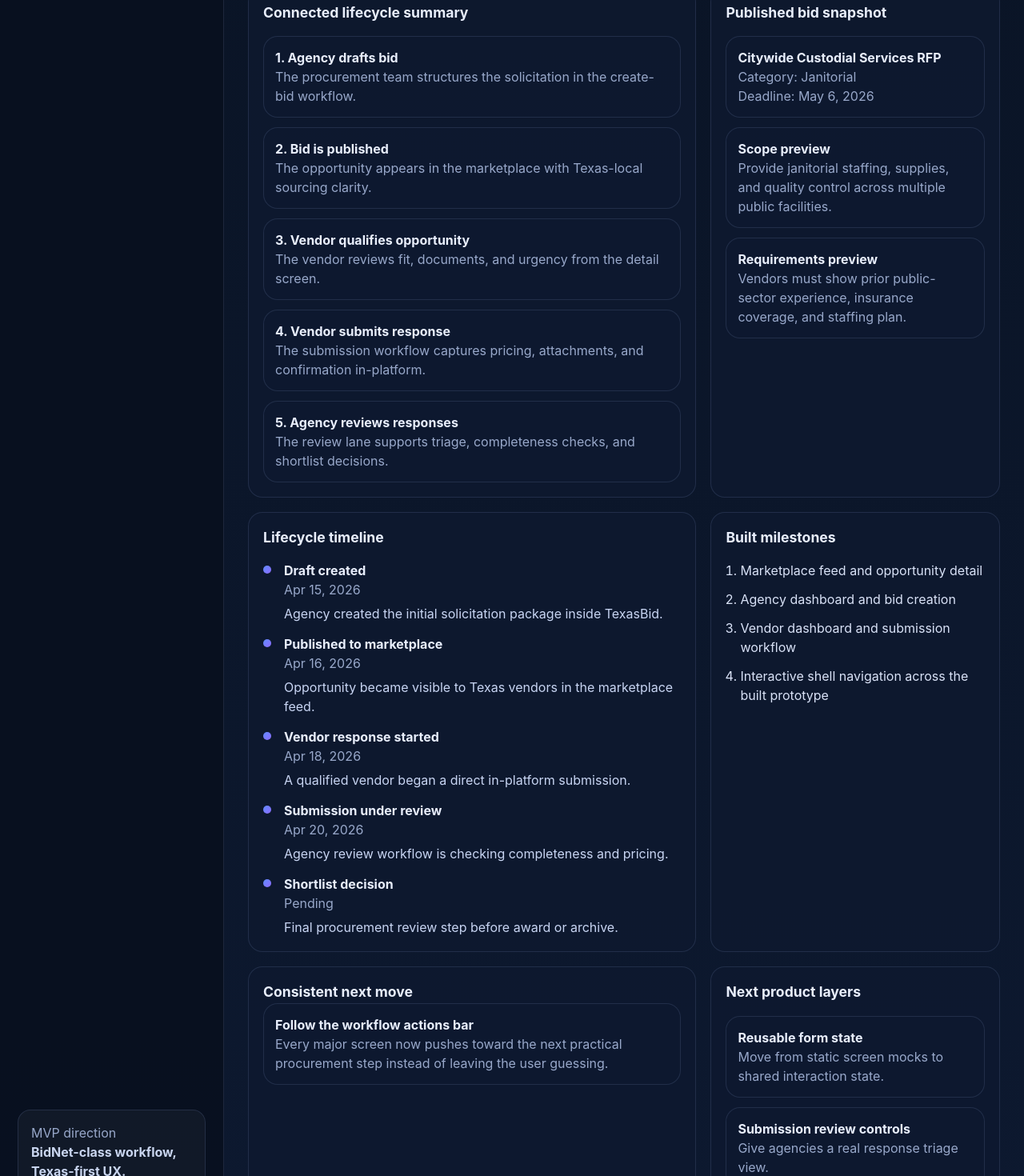
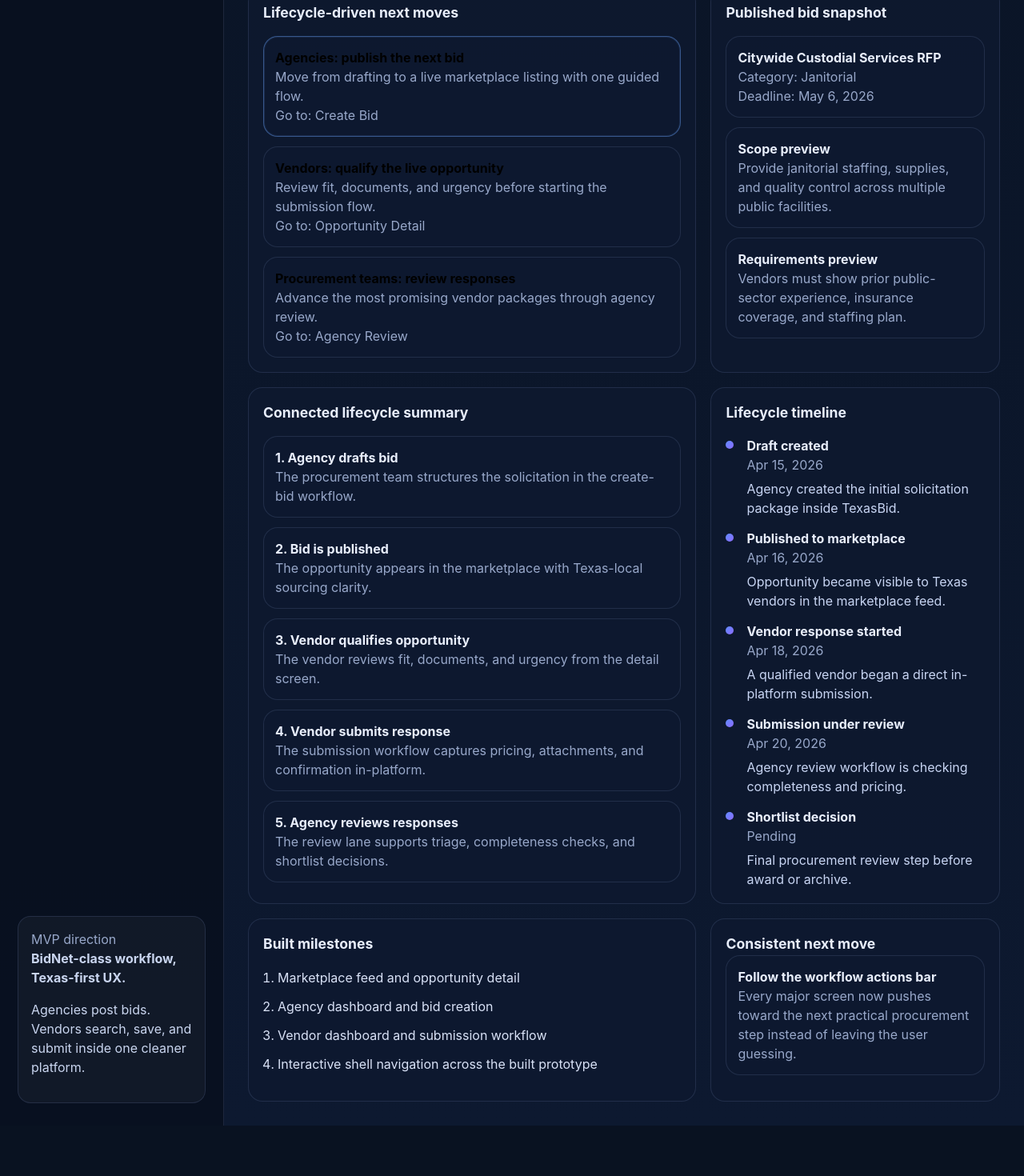
Before and after one commit to kinectic/texas-bid-consumer-portal, a React (Vite) app in the folder texas-bid-portal/: page / in a window 1280 px wide. Shown: the part 1360-2830 px from the top of the page at 80% size. After the commit the page ends 2767 px from the top, so only its background shows below. Built offline with nearby package versions, Linux system fonts and the light colour scheme.

Commit message:
Add lifecycle-driven home call-to-actions

```diff
--- a/texas-bid-portal/src/App.css
+++ b/texas-bid-portal/src/App.css
@@ -391,6 +391,17 @@ h1 {
   padding: 14px;
 }
 
+.cta-card {
+  width: 100%;
+  text-align: left;
+  cursor: pointer;
+}
+
+.cta-card-primary {
+  border-color: rgba(104, 164, 255, 0.45);
+  box-shadow: 0 0 0 1px rgba(104, 164, 255, 0.12) inset;
+}
+
 .preview-card {
   margin-top: 16px;
 }
--- a/texas-bid-portal/src/App.tsx
+++ b/texas-bid-portal/src/App.tsx
@@ -28,10 +28,11 @@ function renderView(
   updateSubmissionForm: (field: keyof SubmissionFormState, value: string) => void,
   reviewNotes: ReviewNotesState,
   updateReviewNotes: (field: keyof ReviewNotesState, value: string) => void,
+  navigate: (view: ViewKey) => void,
 ) {
   switch (view) {
     case 'home':
-      return <HomeDashboardPage publishedBidPreview={createBidForm} />
+      return <HomeDashboardPage publishedBidPreview={createBidForm} onNavigate={navigate} />
     case 'marketplace':
       return <MarketplacePage publishedBidPreview={createBidForm} />
     case 'opportunity':
@@ -47,7 +48,7 @@ function renderView(
     case 'submission-workflow':
       return <SubmissionWorkflowPage formState={submissionForm} onChange={updateSubmissionForm} />
     default:
-      return <HomeDashboardPage publishedBidPreview={createBidForm} />
+      return <HomeDashboardPage publishedBidPreview={createBidForm} onNavigate={navigate} />
   }
 }
 
@@ -94,6 +95,7 @@ function App() {
           updateSubmissionForm,
           reviewNotes,
           updateReviewNotes,
+          setActiveView,
         )}
       </div>
     </div>
--- /dev/null
+++ b/texas-bid-portal/src/components/HomeCtaPanel.tsx
@@ -0,0 +1,29 @@
+import { lifecycleDrivenHomeCtas } from '../data/homeCtas'
+import { navigationLabels } from '../data/navigationLabels'
+import type { ViewKey } from '../data/viewData'
+
+type HomeCtaPanelProps = {
+  onNavigate: (view: ViewKey) => void
+}
+
+export function HomeCtaPanel({ onNavigate }: HomeCtaPanelProps) {
+  return (
+    <div className="panel">
+      <div className="panel-title">Lifecycle-driven next moves</div>
+      <div className="draft-list">
+        {lifecycleDrivenHomeCtas.map((cta, index) => (
+          <button
+            key={cta.title}
+            className={index === 0 ? 'draft-card cta-card cta-card-primary' : 'draft-card cta-card'}
+            onClick={() => onNavigate(cta.target as ViewKey)}
+            title={navigationLabels[cta.target as ViewKey].stageAware}
+          >
+            <strong>{cta.title}</strong>
+            <div className="muted">{cta.detail}</div>
+            <div className="muted">Go to: {navigationLabels[cta.target as ViewKey].short}</div>
+          </button>
+        ))}
+      </div>
+    </div>
+  )
+}
--- /dev/null
+++ b/texas-bid-portal/src/data/homeCtas.ts
@@ -0,0 +1,17 @@
+export const lifecycleDrivenHomeCtas = [
+  {
+    title: 'Agencies: publish the next bid',
+    detail: 'Move from drafting to a live marketplace listing with one guided flow.',
+    target: 'create-bid',
+  },
+  {
+    title: 'Vendors: qualify the live opportunity',
+    detail: 'Review fit, documents, and urgency before starting the submission flow.',
+    target: 'opportunity',
+  },
+  {
+    title: 'Procurement teams: review responses',
+    detail: 'Advance the most promising vendor packages through agency review.',
+    target: 'agency-submission-review',
+  },
+] as const
--- a/texas-bid-portal/src/pages/HomeDashboardPage.tsx
+++ b/texas-bid-portal/src/pages/HomeDashboardPage.tsx
@@ -1,7 +1,9 @@
+import { HomeCtaPanel } from '../components/HomeCtaPanel'
 import { LifecycleTimelinePanel } from '../components/LifecycleTimelinePanel'
 import { lifecycleMetrics } from '../data/metrics'
 import { workflowStageLabels } from '../data/workflowStages'
 import type { CreateBidFormState } from '../types/forms'
+import type { ViewKey } from '../data/viewData'
 
 const workflowCards = [
   {
@@ -53,9 +55,10 @@ const lifecycleSteps = [
 
 type HomeDashboardPageProps = {
   publishedBidPreview: CreateBidFormState
+  onNavigate: (view: ViewKey) => void
 }
 
-export function HomeDashboardPage({ publishedBidPreview }: HomeDashboardPageProps) {
+export function HomeDashboardPage({ publishedBidPreview, onNavigate }: HomeDashboardPageProps) {
   return (
     <main className="main">
       <header className="topbar">
@@ -68,7 +71,7 @@ export function HomeDashboardPage({ publishedBidPreview }: HomeDashboardPageProp
         </div>
         <div className="top-actions">
           <button className="ghost">View product map</button>
-          <button className="primary">Enter workflow</button>
+          <button className="primary" onClick={() => onNavigate('marketplace')}>Enter workflow</button>
         </div>
       </header>
 
@@ -125,18 +128,7 @@ export function HomeDashboardPage({ publishedBidPreview }: HomeDashboardPageProp
       </section>
 
       <section className="content-grid lower-grid">
-        <div className="panel">
-          <div className="panel-title">Connected lifecycle summary</div>
-          <div className="draft-list">
-            {lifecycleSteps.map((step) => (
-              <div className="draft-card" key={step.stage}>
-                <strong>{step.stage}</strong>
-                <div className="muted">{step.detail}</div>
-              </div>
-            ))}
-          </div>
-        </div>
-
+        <HomeCtaPanel onNavigate={onNavigate} />
         <div className="panel">
           <div className="panel-title">Published bid snapshot</div>
           <div className="draft-list">
@@ -158,7 +150,21 @@ export function HomeDashboardPage({ publishedBidPreview }: HomeDashboardPageProp
       </section>
 
       <section className="content-grid lower-grid">
+        <div className="panel">
+          <div className="panel-title">Connected lifecycle summary</div>
+          <div className="draft-list">
+            {lifecycleSteps.map((step) => (
+              <div className="draft-card" key={step.stage}>
+                <strong>{step.stage}</strong>
+                <div className="muted">{step.detail}</div>
+              </div>
+            ))}
+          </div>
+        </div>
         <LifecycleTimelinePanel title="Lifecycle timeline" />
+      </section>
+
+      <section className="content-grid lower-grid">
         <div className="panel">
           <div className="panel-title">Built milestones</div>
           <ol className="flow-list">
@@ -167,9 +173,7 @@ export function HomeDashboardPage({ publishedBidPreview }: HomeDashboardPageProp
             ))}
           </ol>
         </div>
-      </section>
 
-      <section className="content-grid lower-grid">
         <div className="panel">
           <div className="panel-title">Consistent next move</div>
           <div className="draft-card">
@@ -177,24 +181,6 @@ export function HomeDashboardPage({ publishedBidPreview }: HomeDashboardPageProp
             <div className="muted">Every major screen now pushes toward the next practical procurement step instead of leaving the user guessing.</div>
           </div>
         </div>
-
-        <div className="panel">
-          <div className="panel-title">Next product layers</div>
-          <div className="draft-list">
-            <div className="draft-card">
-              <strong>Reusable form state</strong>
-              <div className="muted">Move from static screen mocks to shared interaction state.</div>
-            </div>
-            <div className="draft-card">
-              <strong>Submission review controls</strong>
-              <div className="muted">Give agencies a real response triage view.</div>
-            </div>
-            <div className="draft-card">
-              <strong>Cross-screen data continuity</strong>
-              <div className="muted">Make screens feel connected instead of isolated.</div>
-            </div>
-          </div>
-        </div>
       </section>
     </main>
   )
```
